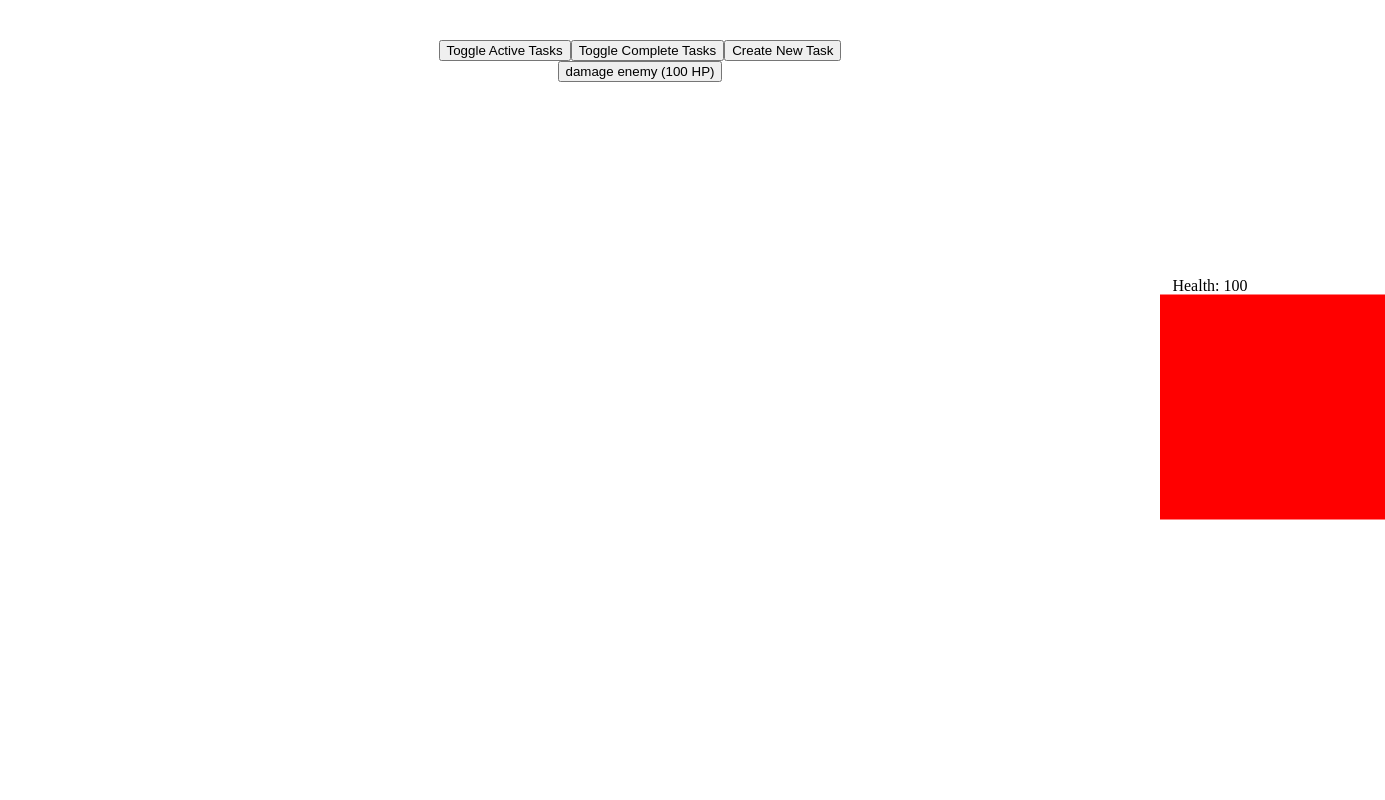
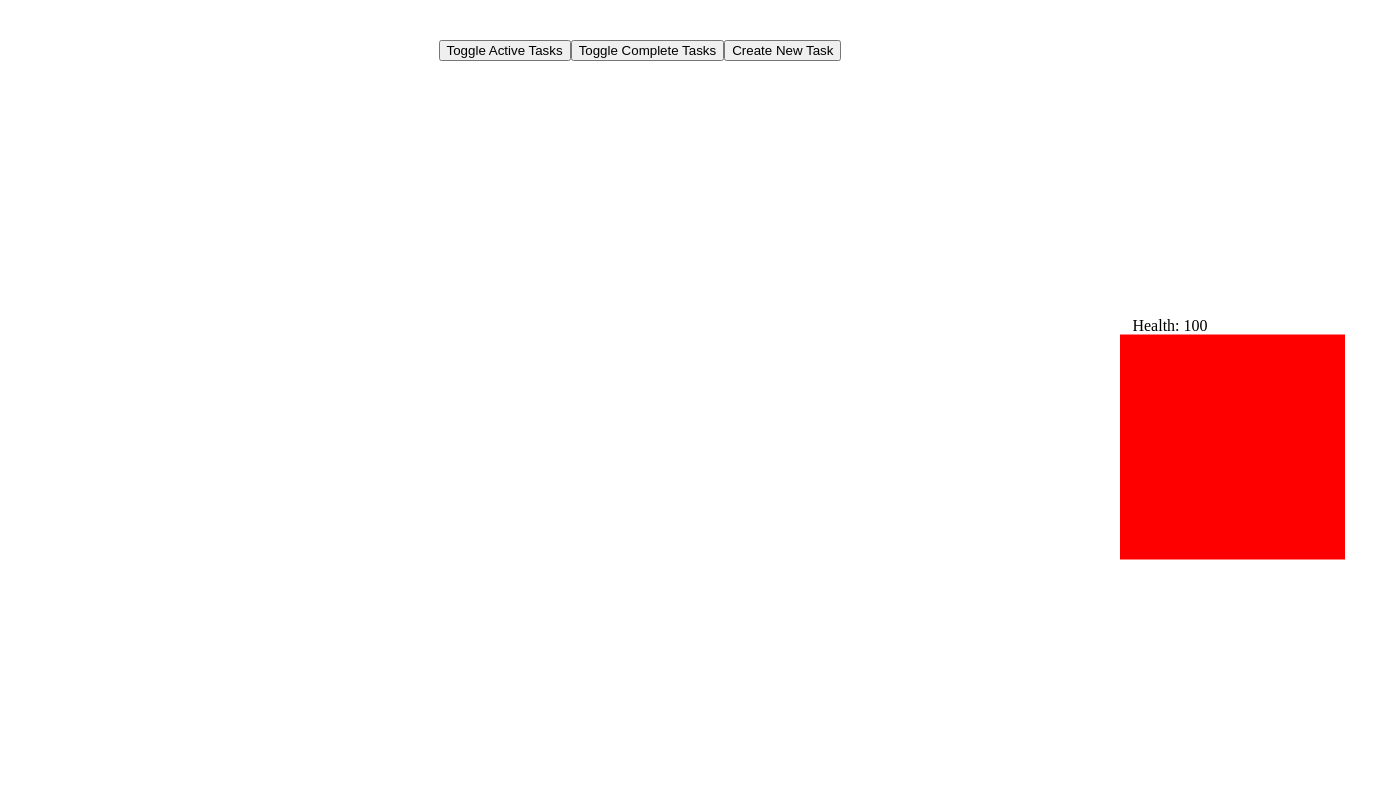
Before and after one commit to QuestlineDJ/task-knight, a React (Vite) app: page / in a window 1280 px wide. Shown: the top 800 px of the page, 1385 px wide, since content can reach past the window. Built offline with nearby package versions, Linux system fonts and the light colour scheme.

Commit message:
Image position fixes

```diff
--- a/src/App.css
+++ b/src/App.css
@@ -49,3 +49,8 @@
   width: 100px;
   height: auto;
 }
+
+.enemy-container image {
+  width: 50px;
+  height: auto;
+}
--- a/src/TaskSystem.tsx
+++ b/src/TaskSystem.tsx
@@ -81,10 +81,10 @@
   }
 
   return (
-    <div>
+    <div style={{ position: "relative", height: "100vh" }}>
       <div className="enemy-container">
         Health: {enemyHealth}
-        <img src={redDot} />
+        <img src={redDot} alt="Enemy Indicator" />
       </div>
       <button type="button" onClick={() => setShowActive(!showActive)}>
         Toggle Active Tasks
```
